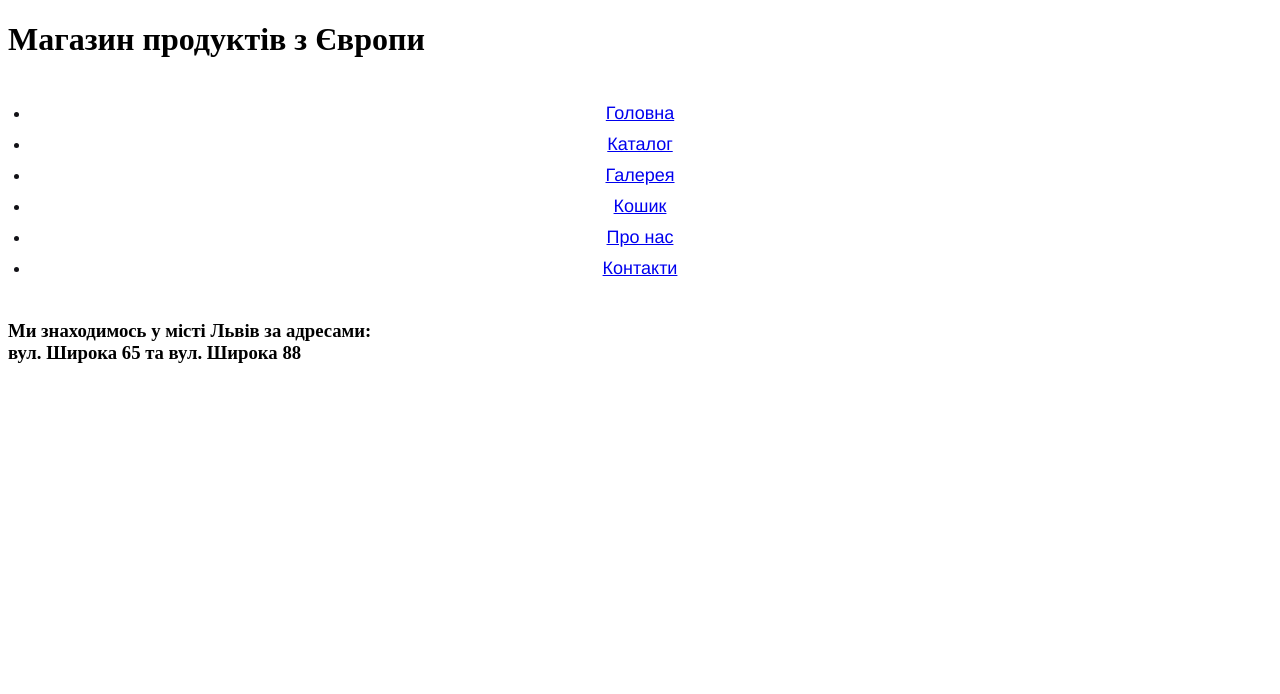
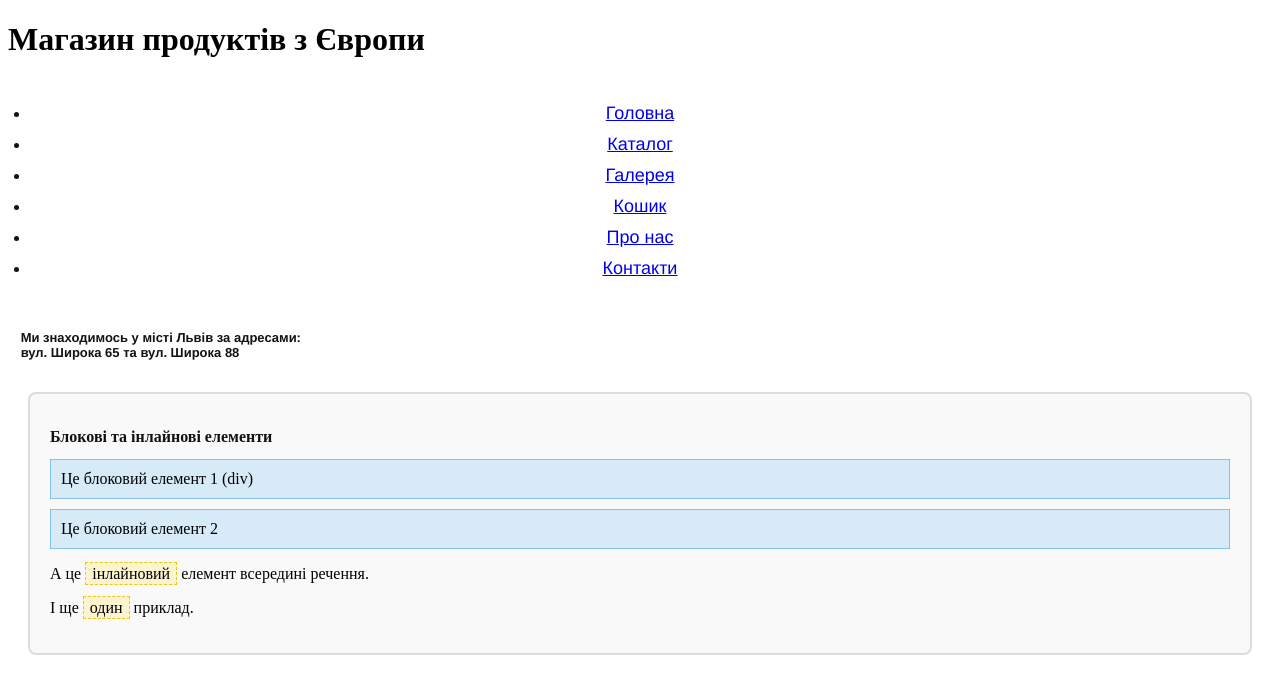
Before and after one commit to BozhenaChioreli/homeworks-hillel-fs, a plain HTML site: page home-work-4/pages/about.html in a window 1280 px wide. Drawn offline with Linux system fonts and the light colour scheme.

Commit message:
Робота з блоковими та інлайновими елементами

```diff
--- a/home-work-4/pages/about.html
+++ b/home-work-4/pages/about.html
@@ -7,18 +7,29 @@
   </head>
   <body>
     <h1>Магазин продуктів з Європи</h1>
-      <ul class="menu">
-     <li><a href="../index.html">Головна</a></li>
+
+    <ul class="menu">
+      <li><a href="../index.html">Головна</a></li>
       <li><a href="articles.html">Каталог</a></li>
       <li><a href="gallery.html">Галерея</a></li>
       <li><a href="form.html">Кошик</a></li>
       <li><a href="about.html">Про нас</a></li>
       <li><a href="contacts.html">Контакти</a></li>
     </ul>
-    <h3>
+
+    <h3 class="h3">
       Ми знаходимось у місті Львів за адресами:
-       <br>
-      вул. Широка 65 та вул. Широка 88
+      <br>вул. Широка 65 та вул. Широка 88
     </h3>
+
+    <section class="block-inline-demo">
+      <h2>Блокові та інлайнові елементи</h2>
+
+      <div class="block-element">Це блоковий елемент 1 (div)</div>
+      <div class="block-element">Це блоковий елемент 2</div>
+
+      <p>А це <span class="inline-element">інлайновий</span> елемент всередині речення.</p>
+      <p>І ще <span class="inline-element">один</span> приклад.</p>
+    </section>
   </body>
 </html>
--- a/home-work-4/styles.css
+++ b/home-work-4/styles.css
@@ -59,6 +59,26 @@ h2{
     padding: 1%;
     text-align: center;
     margin-top: 20px;
+}
+.block-inline-demo {
+    background-color: #f9f9f9;
+    border: 2px solid #dcdcdc;
+    padding: 20px;
+    margin: 20px;
+    border-radius: 8px;
+}
+
+.block-element {
+    background-color: #d6eaf8;
+    padding: 10px;
+    margin-bottom: 10px;
+    border: 1px solid #85c1e9;
+}
+
+.inline-element {
+    background-color: #fcf3cf;
+    padding: 2px 6px;
+    border: 1px dashed #f1c40f;
 }
 
 .body{
```
